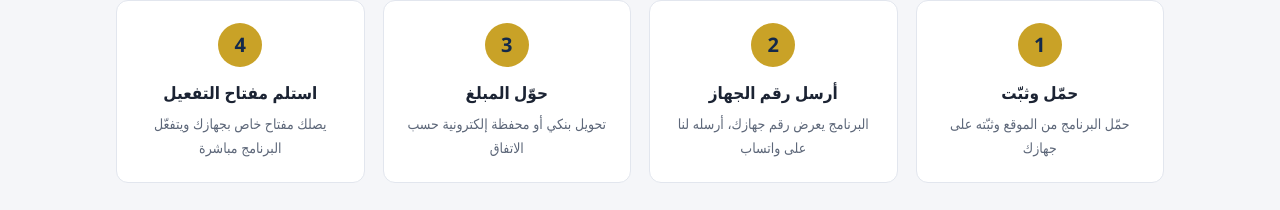
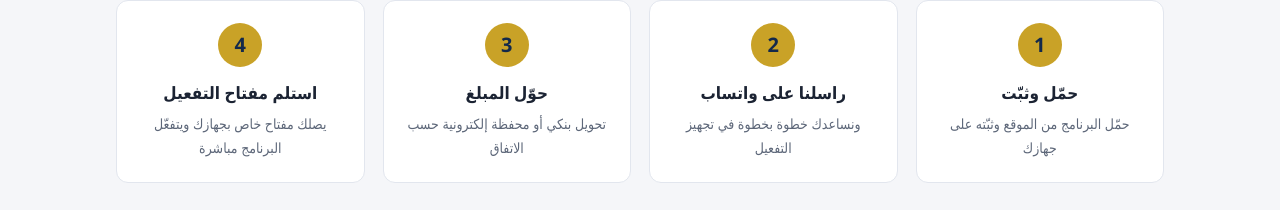
Before and after one commit to hes-engineering/hes-engineering.github.io, a plain HTML site: page index.html in a window 1280 px wide. Shown: the part 1269-1479 px from the top of the page. Drawn offline with Linux system fonts and the light colour scheme.

Commit message:
Add files via upload

```diff
--- a/index.html
+++ b/index.html
@@ -192,7 +192,7 @@ footer b{color:var(--gold-2)}
     </div>
     <div class="steps">
       <div class="step"><h4 data-ar="حمّل وثبّت" data-en="Download &amp; install">حمّل وثبّت</h4><p data-ar="حمّل البرنامج من الموقع وثبّته على جهازك" data-en="Download the program and install it on your PC">حمّل البرنامج من الموقع وثبّته على جهازك</p></div>
-      <div class="step"><h4 data-ar="أرسل رقم الجهاز" data-en="Send your machine ID">أرسل رقم الجهاز</h4><p data-ar="البرنامج يعرض رقم جهازك، أرسله لنا على واتساب" data-en="The program shows your machine ID; send it to us on WhatsApp">البرنامج يعرض رقم جهازك، أرسله لنا على واتساب</p></div>
+      <div class="step"><h4 data-ar="راسلنا على واتساب" data-en="Message us on WhatsApp">راسلنا على واتساب</h4><p data-ar="ونساعدك خطوة بخطوة في تجهيز التفعيل" data-en="We will guide you step by step through activation">ونساعدك خطوة بخطوة في تجهيز التفعيل</p></div>
       <div class="step"><h4 data-ar="حوّل المبلغ" data-en="Make the transfer">حوّل المبلغ</h4><p data-ar="تحويل بنكي أو محفظة إلكترونية حسب الاتفاق" data-en="Bank transfer or e-wallet, as agreed">تحويل بنكي أو محفظة إلكترونية حسب الاتفاق</p></div>
       <div class="step"><h4 data-ar="استلم مفتاح التفعيل" data-en="Receive your key">استلم مفتاح التفعيل</h4><p data-ar="يصلك مفتاح خاص بجهازك ويتفعّل البرنامج مباشرة" data-en="You get a key bound to your PC and the program activates immediately">يصلك مفتاح خاص بجهازك ويتفعّل البرنامج مباشرة</p></div>
     </div>
@@ -233,10 +233,10 @@ function wa(msgAr, msgEn){
   return "https://wa.me/" + CONFIG.whatsapp + "?text=" + encodeURIComponent(m);
 }
 function setLinks(){
-  document.getElementById("waTank").href = wa("مرحباً، بلغني عند إطلاق برنامج TankDesign RC", "Hello, please notify me when TankDesign RC launches");
+  document.getElementById("waTank").href = wa("السلام عليكم م. هنادي،\nأرجو إبلاغي عند إطلاق برنامج TankDesign RC.", "Hello Eng. Hanadi,\nPlease let me know when TankDesign RC is released.");
   document.getElementById("dlBcq").href = CONFIG.bcqDownload;
-  document.getElementById("waBcq").href = wa("مرحباً، بدي أشتري ترخيص برنامج BCQ", "Hello, I would like to buy a BCQ licence");
-  document.getElementById("waMain").href = wa("مرحباً، عندي استفسار عن برامج HES", "Hello, I have a question about HES programs");
+  document.getElementById("waBcq").href = wa("السلام عليكم م. هنادي،\nأرغب بشراء ترخيص برنامج BCQ.", "Hello Eng. Hanadi,\nI would like to purchase a BCQ licence.");
+  document.getElementById("waMain").href = wa("السلام عليكم م. هنادي،\nلدي استفسار بخصوص برامج HES: ", "Hello Eng. Hanadi,\nI have a question about HES programs: ");
 }
 function applyLang(l){
   lang = l;
```
